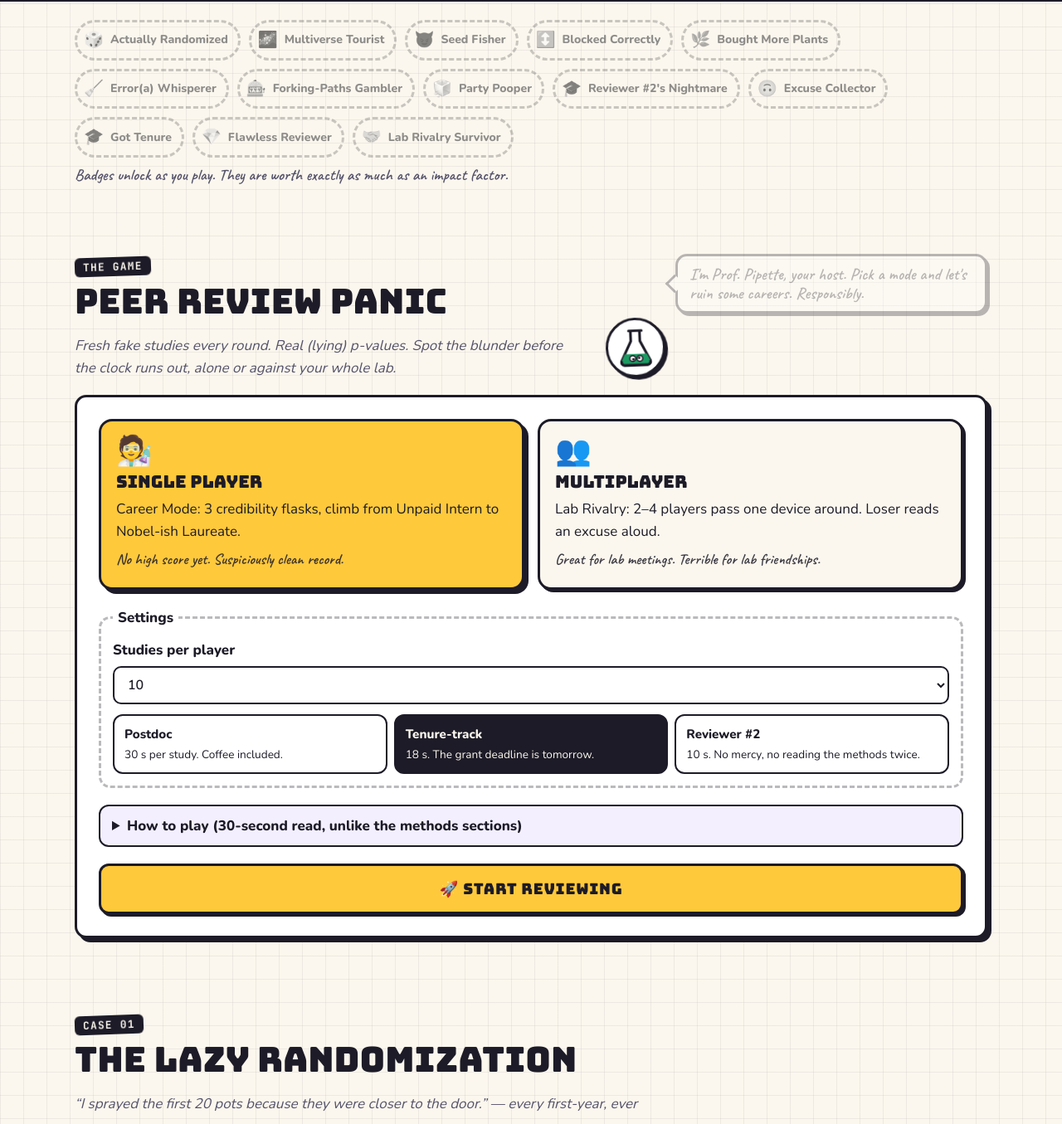
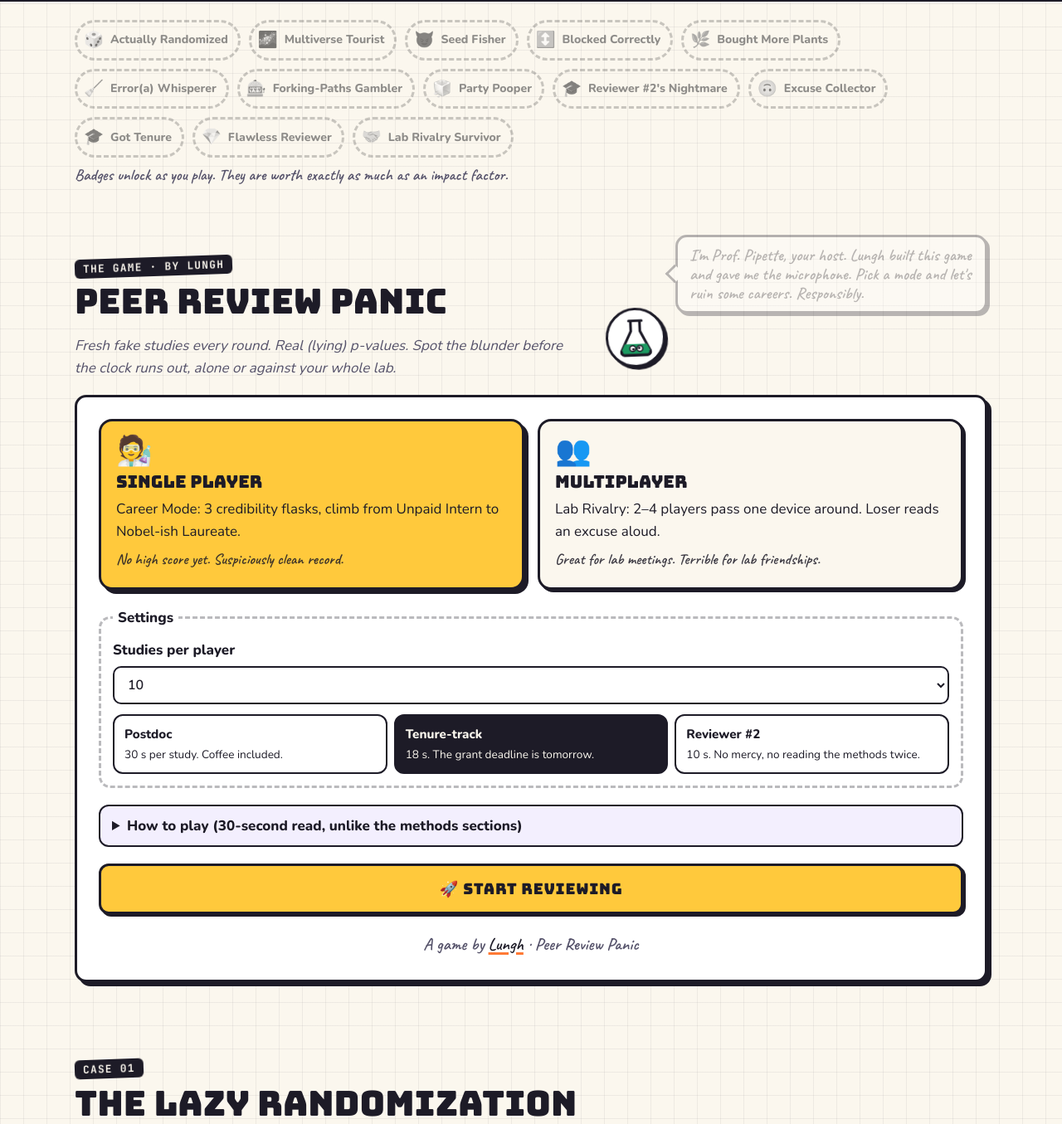
Before and after one commit to lunganlungpg/experimental-design-gone-wrong, a plain HTML site: page docs/index.html in a window 1280 px wide. Shown: the part 752-2107 px from the top of the page at 83% size. Drawn offline with nearby package versions, Linux system fonts and the light colour scheme.

Commit message:
feat: credit Lungh in Peer Review Panic
Adds the creator name to the game's section label, the host's opening
line, the lobby, both results screens and the copied share text.

Co-Authored-By: Claude Opus 5.5 <noreply@anthropic.com>
Claude-Session: https://claude.ai/code/session_01WUzWcisax3qT51XDM6oSpz

```diff
--- a/docs/css/style.css
+++ b/docs/css/style.css
@@ -545,3 +545,6 @@ kbd { font: 700 .75rem var(--font-mono); border: 2px solid var(--line); border-b
   .hud .rank { margin-left: 0; }
   .host { max-width: none; }
 }
+
+.game-credit { margin: 0; text-align: center; font-family: var(--font-hand); font-size: 1.3rem; color: var(--ink-soft); }
+.game-credit a { color: var(--ink); font-weight: 700; text-decoration-color: var(--treated); text-decoration-thickness: 3px; text-underline-offset: 3px; }
--- a/docs/index.html
+++ b/docs/index.html
@@ -136,7 +136,7 @@
     <section class="case game" id="game">
       <header class="case-head game-head">
         <div>
-          <span class="case-no">The Game</span>
+          <span class="case-no">The Game · by Lungh</span>
           <h2>Peer Review Panic</h2>
           <p class="case-sub">Fresh fake studies every round. Real (lying) p-values. Spot the blunder before the clock runs out, alone or against your whole lab.</p>
         </div>
@@ -144,7 +144,7 @@
           <button type="button" id="hostMascot" class="host-btn" aria-label="Poke Prof. Pipette">
             <img src="assets/favicon.svg" alt="" width="64" height="64" />
           </button>
-          <p id="hostBubble" class="bubble" role="status">I'm Prof. Pipette, your host. Pick a mode and let's ruin some careers. Responsibly.</p>
+          <p id="hostBubble" class="bubble" role="status">I'm Prof. Pipette, your host. Lungh built this game and gave me the microphone. Pick a mode and let's ruin some careers. Responsibly.</p>
         </div>
       </header>
       <div class="panel game-stage" id="gameStage">
--- a/docs/js/game.js
+++ b/docs/js/game.js
@@ -302,6 +302,7 @@
         </details>
 
         <button type="button" class="btn btn-primary btn-big" id="gStart">🚀 Start reviewing</button>
+        <p class="game-credit">A game by <a href="https://github.com/lunganlungpg">Lungh</a> · Peer Review Panic</p>
       </div>`;
 
     let mode = saved.mode, count = saved.count, difficulty = saved.difficulty;
@@ -601,7 +602,7 @@
     if (isBest) store.set("crimelab.highscore", p.score);
     if (p.score >= 1800) lab().unlock("tenure");
     if (p.correct === G.rounds && p.answered === G.rounds) lab().unlock("flawless");
-    const share = `I reached ${title} ${em} with ${p.score.toLocaleString()} pts in Peer Review Panic (${p.correct}/${p.answered} blunders caught, ${DIFFICULTY[G.difficulty].label} mode). Can you spot the p-hack? ${location.href.split("#")[0]}#game`;
+    const share = `I reached ${title} ${em} with ${p.score.toLocaleString()} pts in Peer Review Panic (${p.correct}/${p.answered} blunders caught, ${DIFFICULTY[G.difficulty].label} mode). Can you spot the p-hack? A game by Lungh: ${location.href.split("#")[0]}#game`;
     stage().innerHTML = `
       <div class="g-results">
         <p class="kick">${p.lives <= 0 ? "Career over (for now)" : "Review season complete"}</p>
@@ -614,6 +615,7 @@
           <div><dt>Difficulty</dt><dd>${DIFFICULTY[G.difficulty].label}</dd></div>
         </dl>
         <p class="verdict-line">${soloVerdict(p)}</p>
+        <p class="game-credit">A game by <a href="https://github.com/lunganlungpg">Lungh</a> · Peer Review Panic</p>
         <div class="btn-row center">
           <button type="button" class="btn btn-primary" id="gAgain">🔁 Play again</button>
           <button type="button" class="btn" id="gShare">📋 Copy my score</button>
@@ -659,6 +661,7 @@
           <blockquote id="gExcuse">${esc(lab().excuse())}</blockquote>
           <button type="button" class="btn" id="gReroll">🎲 Different excuse (one reroll, we're not monsters)</button>
         </div>
+        <p class="game-credit">A game by <a href="https://github.com/lunganlungpg">Lungh</a> · Peer Review Panic</p>
         <div class="btn-row center">
           <button type="button" class="btn btn-primary" id="gRematch">🔁 Rematch</button>
           <button type="button" class="btn" id="gLobby">🏠 Lobby</button>
```
